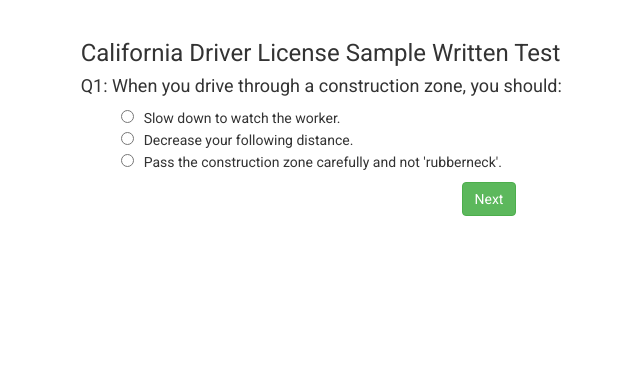
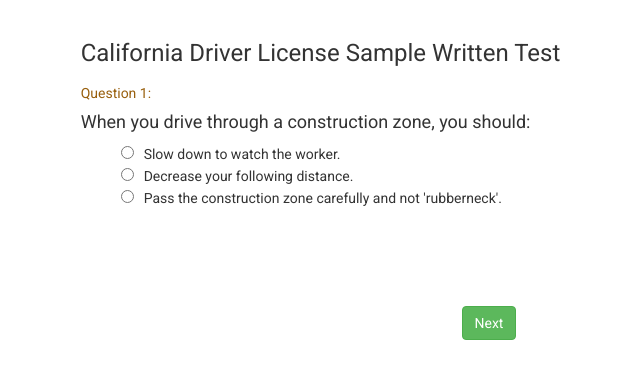
Before and after one commit to bokwon/cadl_sampleTest, a plain HTML site: page index.html in a window 1280 px wide. Shown: the whole page, without its empty margins (151-791 px from the left). Drawn offline with nearby package versions, Linux system fonts and the light colour scheme.

Commit message:
add functions

```diff
--- a/css/site.css
+++ b/css/site.css
@@ -3,10 +3,16 @@ body {
   font-family: 'Roboto', sans-serif;
 }
 
+#quiz {
+  margin: 20px 0;
+  min-height: 200px;
+}
+
 .btn-container {
   text-align: center;
 }
-.btn-info, .btn-warning {
+
+#prev, #next, #start {
   display: none;
 }
 
@@ -14,6 +20,8 @@ ul li{
   list-style: none;
 }
 
-.choices input[type=radio]{
+input[type=radio]{
   margin-right: 10px;
 }
+
+h5 {color: #985f0d};
--- a/index.html
+++ b/index.html
@@ -14,12 +14,10 @@
 			<div class="col-xs-8 col-xs-offset-2">
 				<h3>California Driver License Sample Written Test</h3>
 				<div id="quiz">
-					<h4 class="question"></h4>
-					<ul class="choices"></ul>
 				</div>
 				<div class="btn-container">
+					<div class="button btn btn-info" id="prev">Prev</div>
 					<div class="button btn btn-success" id="next">Next</div>
-					<div class="button btn btn-info" id="prev">Prev</div>
 					<div class="button btn btn-warning" id="start">Start Over</div>
 				</div>
 			</div>
--- a/js/index.js
+++ b/js/index.js
@@ -1,6 +1,9 @@
 /**
  * Created by boyoung on 2/5/16.
  */
+
+//TODO
+// add at least 8 more questions
 var allQuestions = [{question: "When you drive through a construction zone, you should:",
                     choices: ["Slow down to watch the worker.",
                               "Decrease your following distance.",
@@ -13,19 +16,110 @@ var allQuestions = [{question: "When you drive through a construction zone, you
                        correctAnswer:2
                      }];
 
+var questionCounter = 0;
+var choices = [];
+var quiz = $("#quiz");
+
+var prev = $("#prev");
+var next = $("#next");
+var start = $("#start");
+
+function appendQuestion(index){
+  var qContainer = $('<div>').addClass('qContainer');
+  var qNumber = $('<h5>Question ' + (index + 1) + ':</h5>');
+  qContainer.append(qNumber);
+
+  var qQuestion = $('<h4>' + allQuestions[index].question + '</h4>');
+  qContainer.append(qQuestion);
+
+  var radioButtons = createRadios(index);
+  qContainer.append(radioButtons);
+
+  return qContainer;
+}
+
+function createRadios(index){
+  var choices = $('<ul>');
+  var item;
+  var input = '';
+
+  for(var i=0; i<allQuestions[index].choices.length; i++){
+    item = $('<li>');
+    input = '<input type="radio" name="answer" value=' + i + '/>';
+    input += allQuestions[index].choices[i];
+    item.append(input);
+    choices.append(item);
+  }
+  return choices;
+}
+
+function displayNext(){
+  $(".qContainer").remove();
+
+  quiz.fadeOut(function(){
+    if(questionCounter < allQuestions.length) {
+      var nextQuestion = appendQuestion(questionCounter);
+      quiz.append(nextQuestion).fadeIn();
+
+      if (questionCounter === 1) {
+        prev.show();
+        prev.css('display', 'inline-block');
+      } else if (questionCounter === 0) {
+        next.show();
+        next.css('display', 'inline-block');
+        prev.hide();
+      }
+    }else{
+      var scoreElement = displayScore();
+      quiz.append(scoreElement).fadeIn();
+      prev.hide();
+      next.hide();
+      start.show();
+      start.css('display', 'inline-block');
+    }
+
+  });
+}
+
+//TODO
+//Implement showing score.
+function displayScore(){
+  var score = $('<p>').addClass('qContainer');
+  score.append('done');
+
+  return score;
+}
+
+function choose(){
+  choices[questionCounter] = +$('input[name="answer"]:checked').val();
+}
+
 $(document).ready(function(){
 
   // show first question
-  for(key in allQuestions[0]){
-    if(key === "question"){
-      $("#quiz h4").prepend("Q1: " + allQuestions[0][key]);
-    }else if(key === "choices"){
-      for(var i=0; i<allQuestions[0][key].length; i++){
-        $("#quiz ul").append("<li><input type='radio' name='answer' value='" + i + "'>" + allQuestions[0][key][i] + "</li>");
-      }
+  displayNext();
+  choose();
+
+  next.on("click", function(e){
+    e.preventDefault();
+
+    if ($('input[name="answer"]:checked').length === 0) {
+      alert("Please select the answer!");
+    } else {
+      questionCounter++;
+      displayNext();
     }
-  }
+  });
 
+  //TODO
+  //when prev button is clicked, should go back to previous question.
 
+  start.on("click", function(e){
+    e.preventDefault();
 
+    questionCounter = 0;
+    choices = [];
+    displayNext();
+    start.hide();
+  })
 });
```
